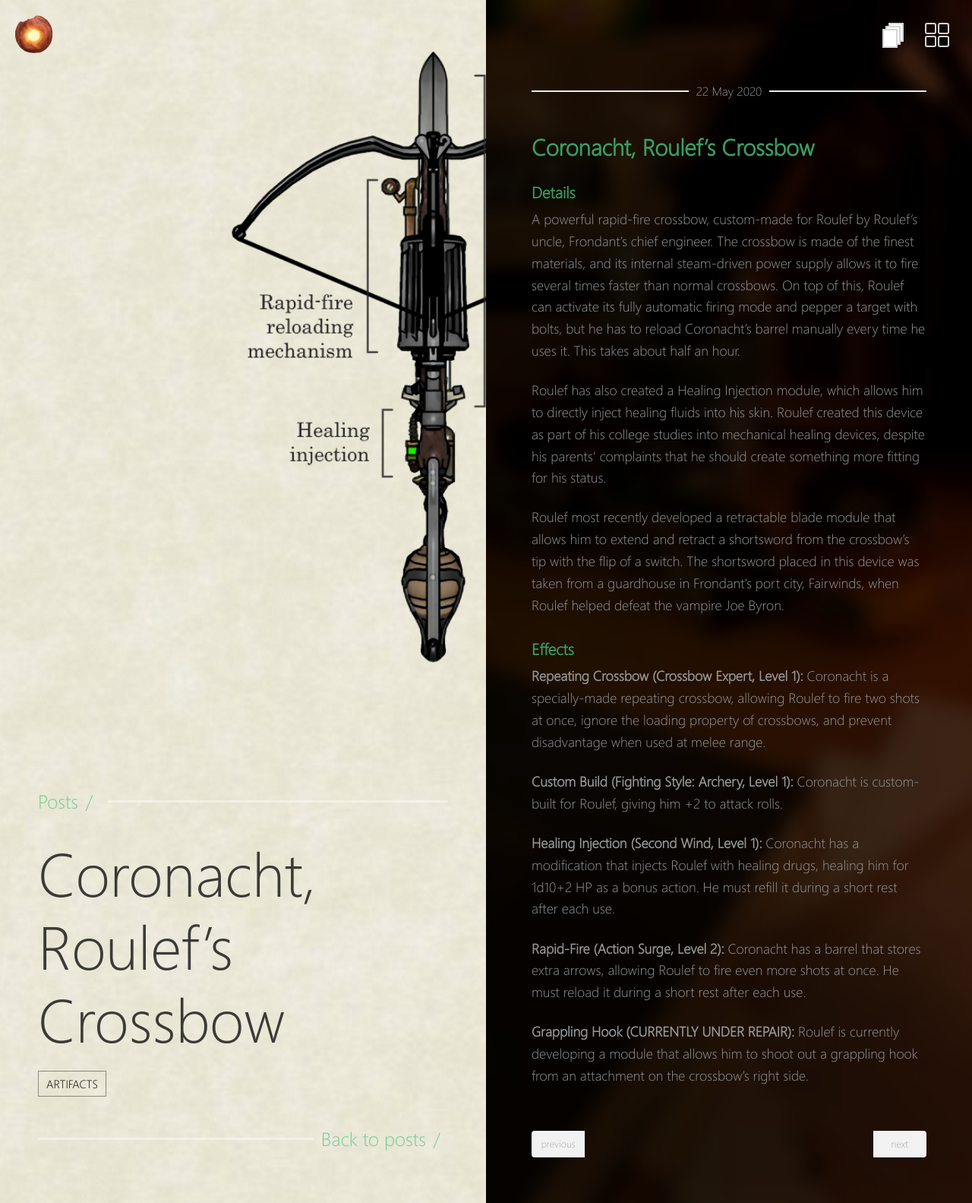
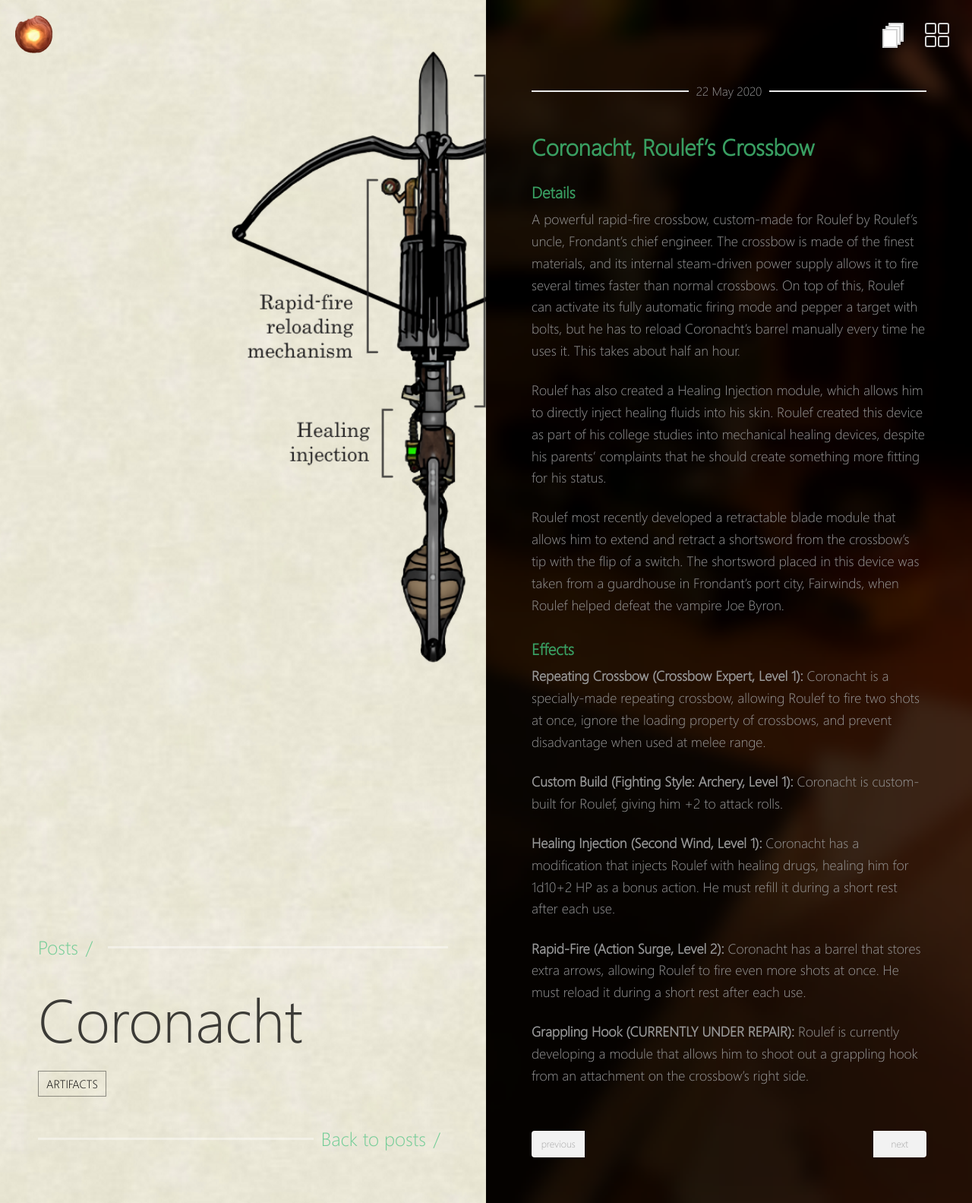
Before and after one commit to NewFrondantDnD/NewFrondantHandbook, a Jekyll site: the page built from _posts/2020-05-22-Roulefs-Crossbow.md, in a window 1280 px wide. Shown: the whole page at 76% size. Built offline with Jekyll 4.4.1, drawn with Linux system fonts in a browser that asks for light colours.

Commit message:
Fixes crossbow title taking up too much space

```diff
--- a/_posts/2020-05-22-Roulefs-Crossbow.md
+++ b/_posts/2020-05-22-Roulefs-Crossbow.md
@@ -1,8 +1,8 @@
 ---
 layout: post
-title:  "Coronacht, Roulef's Crossbow"
+title:  "Coronacht"
 date:   2020-05-22
-excerpt: "An ornate, repeating crossbow."
+excerpt: "Roulef's repeating crossbow."
 image: /images/coronacht.png
 tag:
 - artifacts
```
